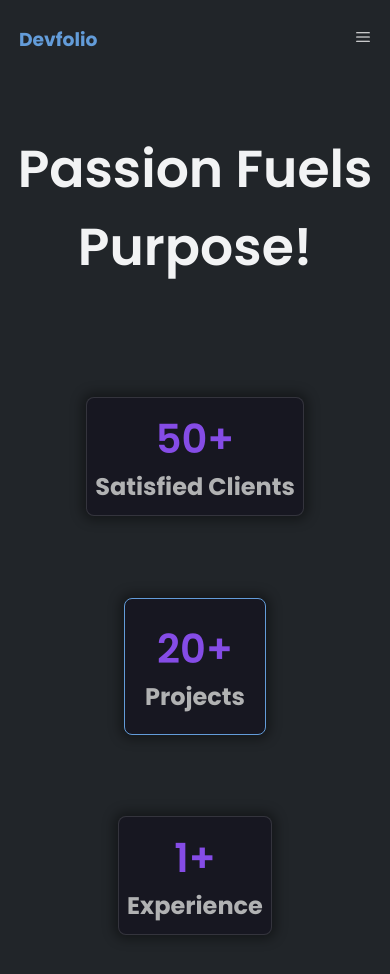
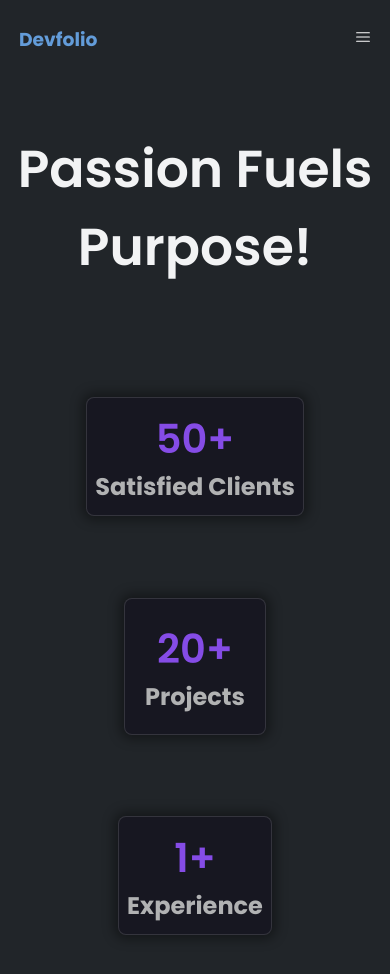
Before and after one commit to ukasha36/Portfolio, a React (Vite) app: page /about in a window 390 px wide. Shown: the top 974 px of the page. Built offline with nearby package versions, Linux system fonts and the light colour scheme.

Commit message:
About updated

```diff
--- a/src/Components/About/About.css
+++ b/src/Components/About/About.css
@@ -202,8 +202,7 @@ p{
     flex-direction: column;
     justify-content: center;
     align-items: center;
-    border: 1px solid #639cd9;
-    border-radius: 8px ;
+     border-radius: 8px ;
     padding: 20px;
   }
 
```
